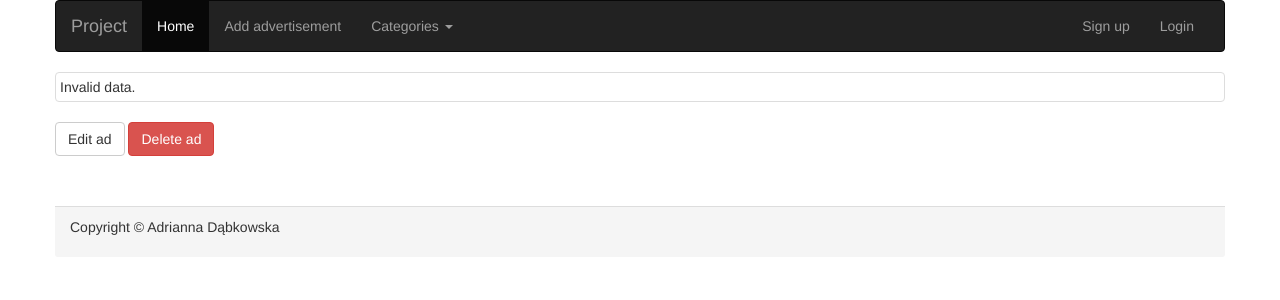
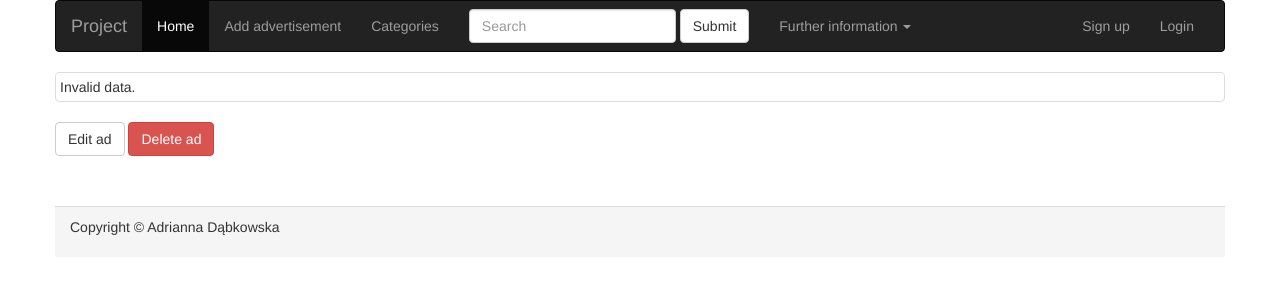
Before and after one commit to AdriannaDab/phpproject, a PHP site: template src/views/ads/view.twig in a window 1280 px wide. Shown: the top 300 px of the page. Run offline with PHP 8.4, Linux system fonts and the light colour scheme; the template is opened without the code that fills it, so the values that code supplies are empty; some libraries are stand-ins or nearby versions.

Commit message:
wyglad+kategorie

```diff
--- a/src/views/main_menu.twig
+++ b/src/views/main_menu.twig
@@ -21,17 +21,25 @@
                        > {{ 'Add advertisement'|trans }}
                     </a>
                 </li>
+                <li>
+                    <a href="{{ url('categories_index') }}" title="{{ 'Categories'|trans }}"
+                            > {{ 'Categories'|trans }}
+                    </a>
+                </li>
+                <form class="navbar-form navbar-left" role="search">
+                    <div class="form-group">
+                        <input type="text" class="form-control" placeholder="Search">
+                    </div>
+                    <button type="submit" class="btn btn-default">Submit</button>
+                </form>
                 <li class="dropdown">
                     <a href="#" class="dropdown-toggle" data-toggle="dropdown"
-                       role="button" aria-haspopup="true" aria-expanded="false">Categories <span class="caret"></span></a>
+                       role="button" aria-haspopup="true" aria-expanded="false">Further information <span class="caret"></span></a>
                     <ul class="dropdown-menu">
-                        <li><a href="{{ url('categories_index') }}">All categories</a></li>
+                        <li><a href="#">About</a></li>
                         <li role="separator" class="divider"></li>
-                        <li><a href="#">Another action</a></li>
-                        <li><a href="#">Something else here</a></li>
-                        <li><a href="#">Separated link</a></li>
-
-                        <li><a href="#">One more separated link</a></li>
+                        <li><a href="#">Help</a></li>
+                        <li><a href="#">Contact</a></li>
                     </ul>
                 </li>
 
```
